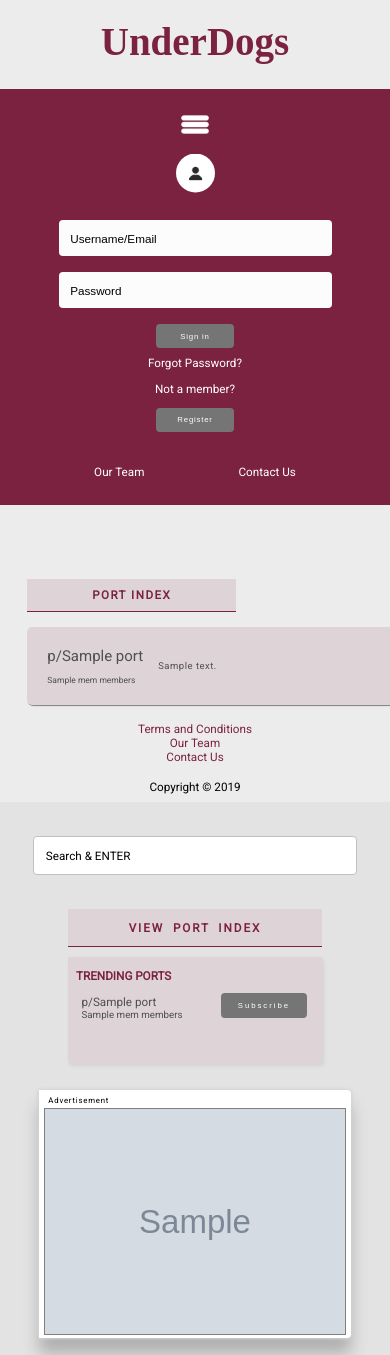
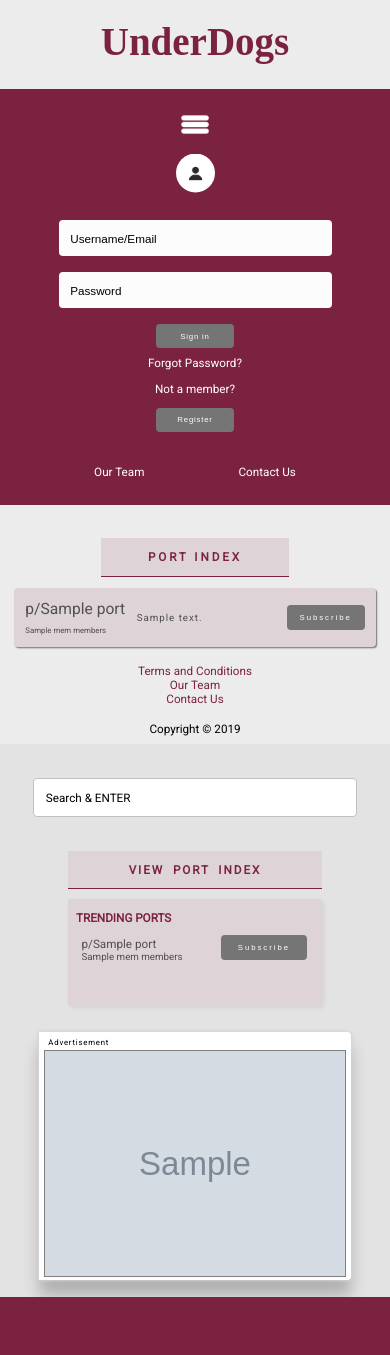
Before and after one commit to DataMascara/cisc3140-su19-project, a Flask app: template app/templates/portIndex.html in a window 390 px wide. After the commit the page ends 1297 px from the top, so only its background shows below. Run offline with Flask 2, Linux system fonts and the light colour scheme; the template is opened without the code that fills it: most values are stand-ins (such as "Sample title", 1, 10 or a date in 2020); grey boxes marked "Sample" are stand-in pictures.

Commit message:
Media Queries Added

```diff
--- a/app/static/css/stylesPortIndex.css
+++ b/app/static/css/stylesPortIndex.css
@@ -122,22 +122,20 @@
     .flexTitle{
         display: flex;
         position: relative;
-        margin-bottom: 15px;
-        margin-left: 7vmin;
+        margin-bottom: 3vw;
     }
 
     .page
     {
-        background-color: #ded3d7; /* Slight Maroon */
-        margin-top: calc(6vh + 6vw);
+        background-color: #ded3d7;
+        margin: auto;
+        margin-top: 4vh;
         border-bottom: solid #7B2240;
-        border-bottom-width: 1px;
+        border-bottom-width: 0.5vw;
         text-align: center;
-        padding: 9px;
-        padding-left: 65px;
-        padding-right: 65px;
-        width: auto;
-        height: auto;
+        padding: 3vw;
+        padding-left: 12vw;
+        padding-right: 12vw;
         font-family: inherit;
         font-size: 0;
         font-weight: bold;
@@ -147,22 +145,20 @@
 
     .pageTitle{
          margin: 0;
-         font-size: 11.5px;
-         letter-spacing: 1.5px;
+         font-size: 3vw;
+         letter-spacing: 0.75vw;
     }
 
     .port-section{
         margin: 0;
-        width: 450px;
-        height: auto;
-        border-radius: 5px;
+        margin: auto;
+        width: 87%;
+        border-radius: 1vw;
         position: relative;
-        margin-left: 7vmin;
-        box-shadow: 1px 1px 1px gray;
+        box-shadow: 0.3vw 0.3vw 0.3vw grey;
         display: flex;
-        padding: 20px;
-        padding-left: 20px;
-        margin-bottom: 15px;
+        padding: 3vw;
+        margin-bottom: 3vw;
     }
 
     .portFirstPart, .portSecondPart, .portThirdPart{
@@ -174,7 +170,7 @@
 
     .portFirstPart, .portSecondPart{
         margin: 0;
-        margin-right: 15px;
+        margin-right: 3vw;
     }
 
     .portThirdPart{
@@ -186,23 +182,23 @@
     .portName{
         margin: 0;
         padding: 0;
-        padding-bottom: 10px;
-        font-size: 15px;
+        padding-bottom: 2vw;
+        font-size: 4vw;
         color: rgb(80, 80, 80);
     }
 
     .portMembersNumber{
         margin: 0;
         padding: 0;
-        font-size: 8.5px;
+        font-size: 2vw;
         color: rgb(80, 80, 80);
     }
 
     .portDescription{
         margin: 0;
         padding: 0;
-        font-size: 9.5px;
-        letter-spacing: 0.5px;
+        font-size: 2.5vw;
+        letter-spacing: 0.25vw;
         color: rgb(80, 80, 80);
     }
 
@@ -214,14 +210,14 @@
 
     .subscribeIndex{
         text-align: center;
-        border-radius: 3px;
+        border-radius: 1vw;
         border: 0;
         color: white;
-        font-size: 8.5px;
-        width: 70px;
+        font-size: 2vw;
+        width: 20vw;
         height: auto;
-        padding: 6px;
-        letter-spacing: 0.5px;
+        padding: 2vw;
+        letter-spacing: 0.5vw;
         cursor: pointer;
     }
 
```
